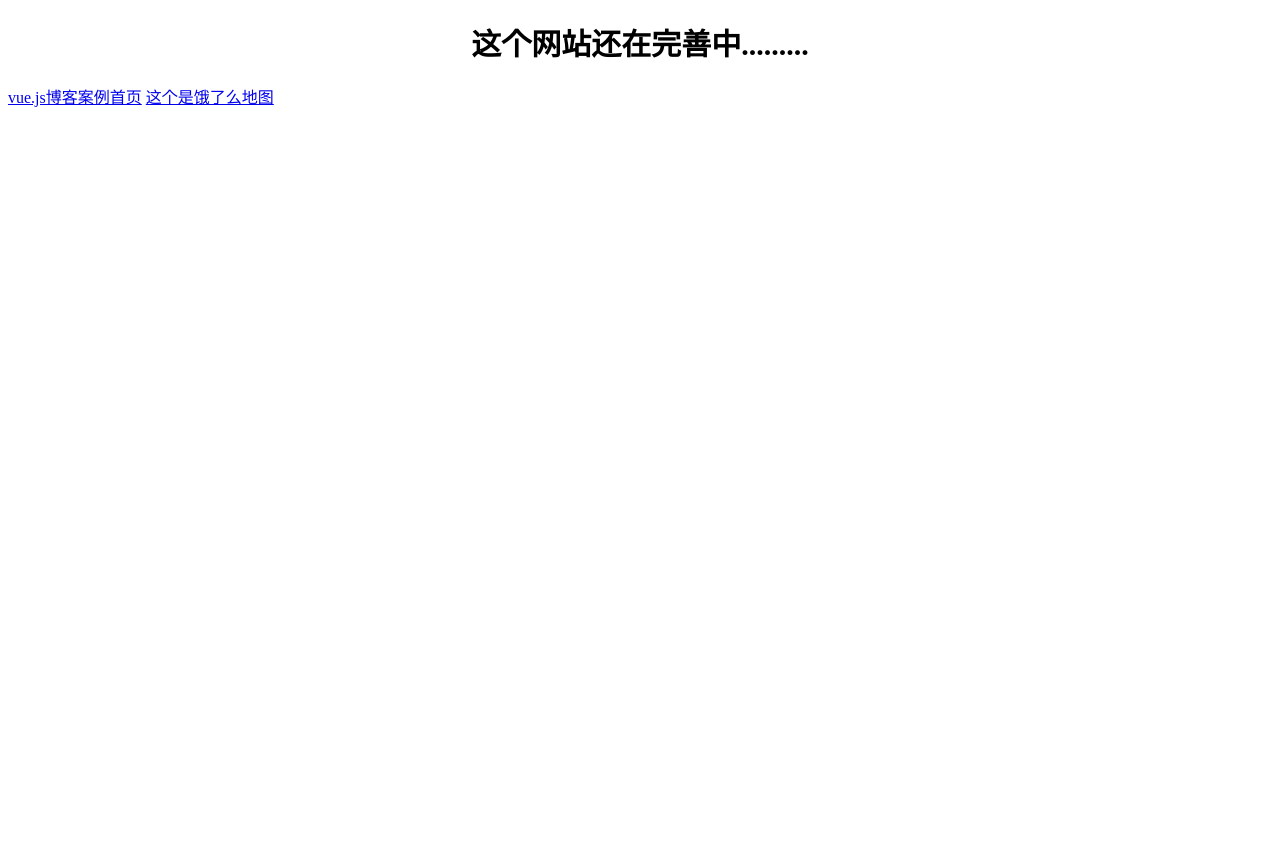
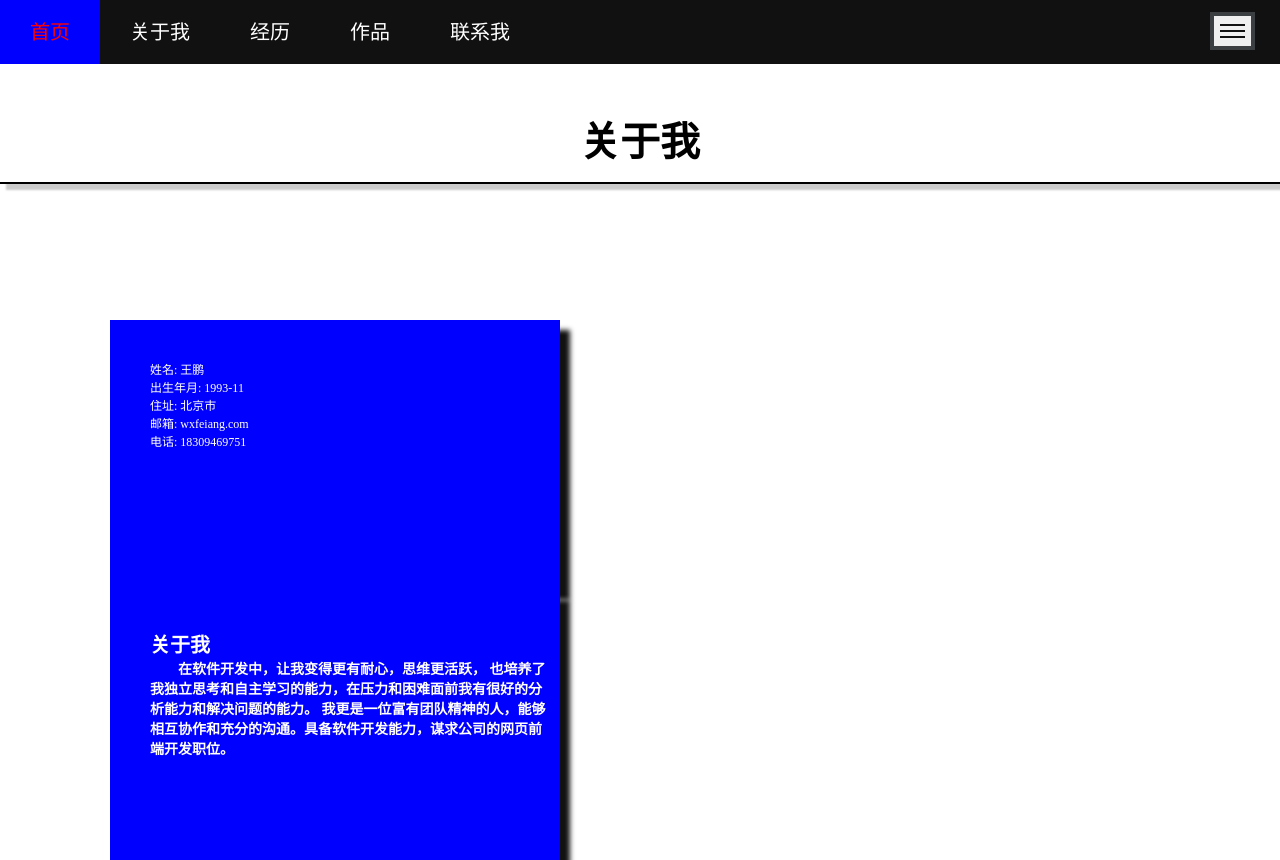
Before and after one commit to wxfeiang/wxfeiang.github.io, a plain HTML site: page index.html in a window 1280 px wide. Before the commit the page ends 800 px from the top, so only its background shows below. Drawn offline with Linux system fonts and the light colour scheme.

Commit message:
修改了首页

```diff
--- a/index.html
+++ b/index.html
@@ -2,11 +2,76 @@
 <html lang="en">
 <head>
 	<meta charset="UTF-8">
+	<meta name="viewport" content="width=device-width, initial-scale=1, maximum-scale=1, user-scalable=no">
+	<meta http-equiv="X-UA-Compatible" content="IE=edge">
+	<meta name="keywords" content="web前端个人简历,web前端,王鹏简历,前端个人博客,前端工程师">
+	<meta name="description" content="王鹏web前端工程师的个人简历">
+	<meta name="author" content="王鹏">
+	<link  href="public/image/wp.ico" rel="icon"/>
 	<title>王鹏个人网站</title>
+    <!-- 文件引入 -->
+    <link rel="stylesheet" href="public/css/reset.css">
+    <link rel="stylesheet" href="index/css/index.css">
+
+
 </head>
 <body>
-	<h1 style=" text-align:center;font-size: 30px;">这个网站还在完善中.........</h1>
-	<a href="blogs/index.html">vue.js博客案例首页</a>
-	<a href="ele/ele.html">这个是饿了么地图</a>
+	<!-- banner-->
+	<!-- <div class="banner-hd">
+       <div><img src="public/image/tou.jpg" width="100" height='100' alt="头像"></div>
+       <p class="bn-name">王鹏</p>
+       <p class="bn-dec">
+         前端开发工程师一枚,两年多前端开发经验，乐于尝试新技术，学习能力强。
+
+       </p>
+
+	</div> -->
+	<!-- banner  END-->
+	<!-- nav -->
+	<div class="index-nav">
+       <div class="nav-inner">
+
+          <!-- 导航菜单 -->
+		 <div class=" fl nav-dic">
+             <ul class="clearfix nav-list">
+               <li class="fl"><a href="">首页</a></li>
+               <li class="fl"><a href="">关于我</a></li>
+               <li class="fl"><a href="">经历</a></li>
+               <li class="fl"><a href="">作品</a></li>
+               <li class="fl"><a href="">联系我</a></li>
+             </ul>
+		 </div>
+		 <!-- 按钮 -->
+		 <div class="meu-btn fr">
+            <button class="btn">
+                <span class="i-con"></span>
+                <span class="i-con"></span>
+                <span class="i-con"></span>
+             </button>
+		 </div>
+
+        </div>
+	</div>
+	<!-- nav END-->
+	<!-- aboutme -->
+	<div class="about-me">
+       <h3 class="about-title">关于我</h3>
+       <div class=about-dic>
+	       <ul class="fl ab-list">
+	         <li>姓名: 王鹏</li>
+	         <li>出生年月: 1993-11</li>
+	         <li>住址: 北京市</li>
+	         <li>邮箱: wxfeiang.com</li>
+	         <li>电话: 18309469751</li>
+	       </ul>
+	       <div class="fl ab-list">
+	          <h3 class="right-title">关于我</h3>
+			   <p class="right-dec">在软件开发中，让我变得更有耐心，思维更活跃， 也培养了我独立思考和自主学习的能力，在压力和困难面前我有很好的分析能力和解决问题的能力。 我更是一位富有团队精神的人，能够相互协作和充分的沟通。具备软件开发能力，谋求公司的网页前端开发职位。
+			   </p>
+	       </div>
+      </div>
+	</div>
+	<!-- aboutme  END-->
+
 </body>
 </html>
--- /dev/null
+++ b/index/css/index.sass
@@ -0,0 +1,69 @@
+/* date: 2018.01-01 authour: 王鹏 */
+
+/* top区域 */
+.banner-hd
+
+  width: 100vw
+  height: 100vh
+  background: #ccc
+  .bn-name
+    padding: 20px
+    text-align: center
+    font: 80px/100px "Micsoft YaHei"
+    color: #fff
+  .bn-dec
+    margin: 0 0 0 10px
+    text-align: center
+    font-size: 18px
+/* nav */
+.index-nav
+  height: 64px
+  background: #111
+  .nav-dic
+    margin: 0 auto
+    .nav-list
+      li
+        background: #111
+        a
+          display: block
+          padding: 0 30px
+          font: 20px/64px " MicrosoftYaHei"
+          color: #fff
+        a:hover
+          color: red
+          background: blue
+  .meu-btn
+    .btn
+      margin: 12px 25px 0 0
+      padding: 4px 6px
+      border: 4px solid #3c3f41
+      .i-con
+        display: block
+        margin: 4px 0
+        width: 25px
+        height: 2px
+        background: #111
+
+/* aboutme */
+.about-me
+  .about-title
+    padding: 40px 0 0 0
+    border-bottom: 2px solid #000
+    box-shadow: 6px 6px 2px #ccc
+    text-align: center
+    font: bold  40px/78px " MicrosoftYaHei"
+  .about-dic
+    padding: 136px 0 0 0
+    .ab-list
+      margin: 0 110px
+      padding: 40px 10px 10px 40px
+      width: 400px
+      height: 220px
+      background: blue
+      box-shadow: 10px 10px 5px #111
+      color: #fff
+      .right-title
+        font: bold  20px/30px " MicrosoftYaHei"
+      .right-dec
+        font: bold  14px/20px " MicrosoftYaHei"
+        text-indent: 2em
--- a/public/css/reset.css
+++ b/public/css/reset.css
@@ -1,16 +1,52 @@
 @charset "utf-8";
-/* CSS Document */
+/* CSS Document  aouthor: 王鹏*/
 
 /*重置样式*/
-body{margin:0;font-family: "Microsoft Yahei";font-size:12px;}
-p,dl,dd{margin:0;}ul,ol{margin:0;padding:0;list-style:none;}
-h1,h2,h3,h4,h5,h6{margin:0;font-weight:normal;font-size:12px;}
-strong,b{font-weight:normal;}em,i{font-style:normal;}
-img{ border:none;vertical-align:middle;}
-a{text-decoration:none;color:#000;}
-table{border-spacing:0; border-collapse:collapse;}th,td{height:100px;text-align:left; vertical-align:top;}
-input，{outline:none;margin:0;padding:0;background:none;border:none; font-size:12px; font-family:"Microsoft Yahei";}
-textarea{ overflow:auto; resize:none;}
+body{
+	margin:0;
+	font-family: "MicrosoftYaHei";
+	font-size:12px;
+   }
+p,dl,dd{margin:0;}
+ul,ol{margin:0;padding:0;list-style:none;}
+h1,h2,h3,h4,h5,h6{margin:0;
+	font-weight:normal;
+	font-size:12px;
+  }
+strong,b{
+	font-weight:normal;
+	}
+em,i{
+	font-style:normal;
+   }
+img{
+ border:none;
+ vertical-align:middle;
+  }
+a{
+	text-decoration:none;
+	color:#000;
+ }
+table{
+	border-spacing:0;
+	 border-collapse:collapse;
+	 }
+	 th,td{
+	 	height:100px;
+	 	text-align:left;
+	 	vertical-align:top;
+	 }
+input{
+	outline:none;
+	margin:0;padding:0;
+	background:none;border:none;
+	font-size:12px;
+	font-family:"Microsoft Yahei";
+   }
+textarea{
+ overflow:auto;
+  resize:none;
+ }
 .fl{
     float : left;
 }
@@ -18,8 +54,15 @@ textarea{ overflow:auto; resize:none;}
     float : right;
 }
 .clearfix{*zoom:1;}
-.clearfix:after{content:""; clear:both; display:block;}
-.clearDiv{clear:both; height:0;font-size:0; overflow:hidden;}
+.clearfix:after{
+	content:"";
+	clear:both; display:block;
+  }
+.clearDiv
+{clear:both;
+	height:0;font-size:0;
+	overflow:hidden;
+}
 /*主体*/
 .layout{
     width:1000px;
```
Also changed, not shown: index/css/index.css (added), index/image/tou.jpg (added), public/image/icon.png (added), public/image/wp.ico (added), 1 other file.
